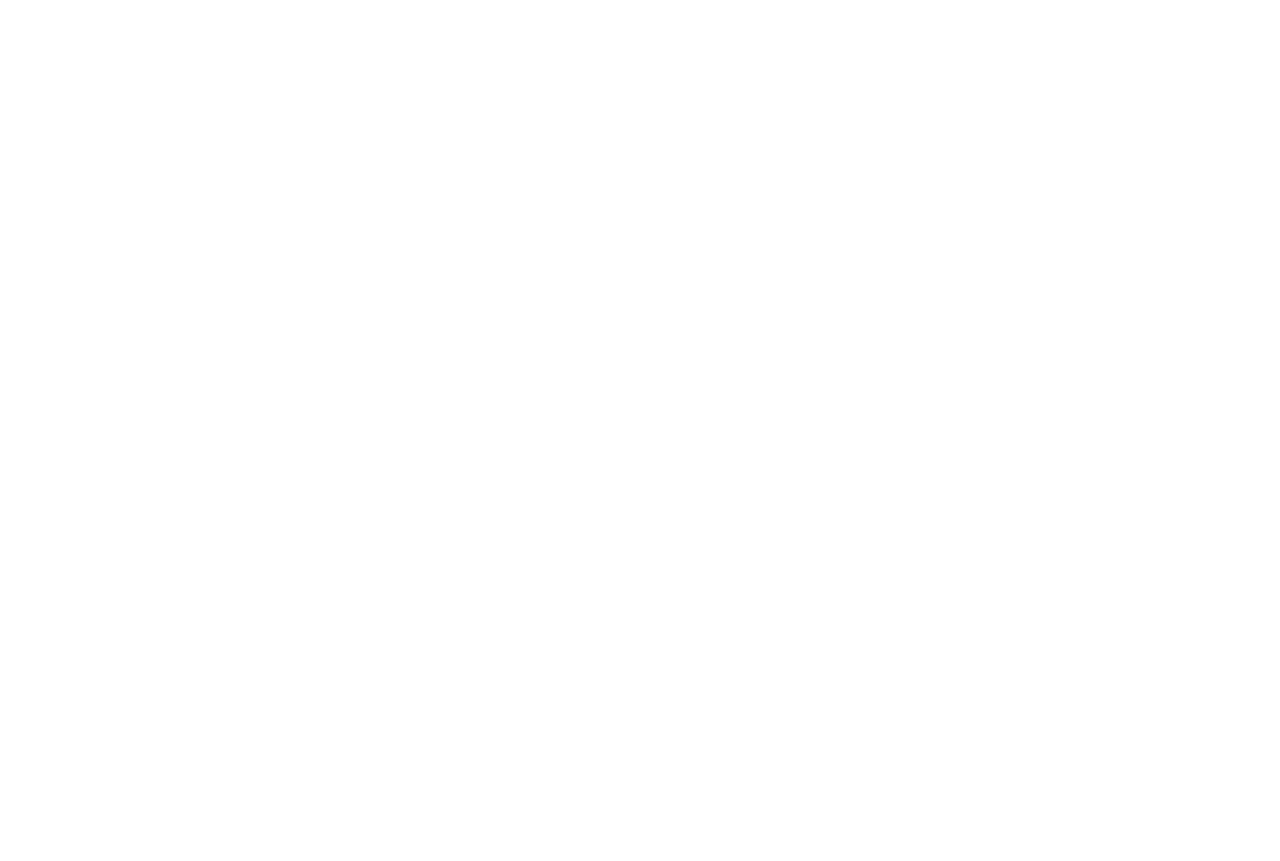
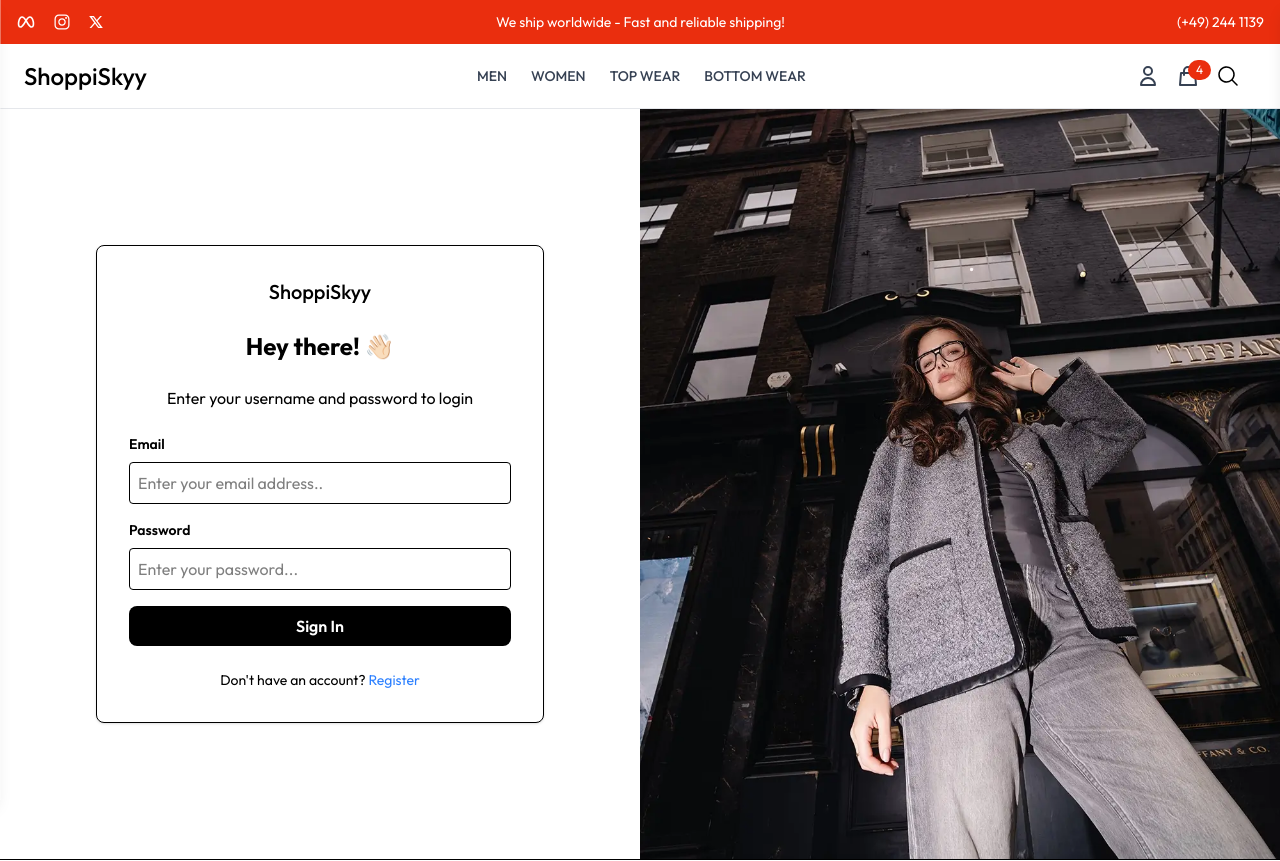
Before and after one commit to callmeskyy111/shoppiskyy-ecommerce, a React (Vite) app in the folder client/: page /login in a window 1280 px wide. Before the commit this address had no page. Shown: the top 861 px of the page. Before the commit the page ends 800 px from the top, so only its background shows below. Built offline with nearby package versions, Linux system fonts and the light colour scheme.

Commit message:
Add Loogin Page  ✔️

```diff
--- a/client/package.json
+++ b/client/package.json
@@ -11,6 +11,7 @@
   },
   "dependencies": {
     "@tailwindcss/vite": "^4.0.8",
+    "framer-motion": "^12.4.7",
     "react": "^19.0.0",
     "react-dom": "^19.0.0",
     "react-icons": "^5.5.0",
--- a/client/src/App.jsx
+++ b/client/src/App.jsx
@@ -3,6 +3,7 @@
 import UserLayout from "./components/Layout/UserLayout";
 import HomePage from "./pages/HomePage";
 import { Toaster } from "sonner";
+import LoginPage from "./pages/LoginPage";
 
 function App() {
   return (
@@ -13,6 +14,7 @@
         {/* USER LAYOUT */}
         <Route path="/" element={<UserLayout />}>
           <Route index element={<HomePage />} />
+          <Route path="login" element={<LoginPage/>}/>
         </Route>
         {/* ADMIN LAYOUT */}
         <Route></Route>
@@ -22,4 +24,3 @@
 }
 
 export default App;
-//todo: 03:01:00 ⏰
--- a/client/src/components/Layout/Hero.jsx
+++ b/client/src/components/Layout/Hero.jsx
@@ -1,4 +1,5 @@
 import React from "react";
+import { motion } from "framer-motion";
 import heroImg from "../../assets/shoppiskyy-hero.webp";
 import { Link } from "react-router-dom";
 
@@ -11,7 +12,15 @@
         className="w-full h-[400px] md:h-[600px] lg:h-[750px] object-cover"
       />
       <div className="absolute inset-0 bg-black/5 flex items-center justify-center">
-        <div className="text-center text-white p-6">
+        <motion.div
+          className="text-center text-white p-6"
+          initial={{ opacity: 0, y: 50 }}
+          animate={{ opacity: 1, y: 0 }}
+          transition={{
+            duration: 1.3, // Increase duration for a slower effect
+            //delay: 0.0, // Add delay before the animation starts
+            ease: [0.42, 0, 0.58, 1], // Custom cubic-bezier easing for a smooth effect
+          }}>
           <h1 className="text-4xl md:text-9xl font-bold tracking-tighter uppercase mb-4">
             Vacation <br /> Ready
           </h1>
@@ -20,9 +29,10 @@
           </p>
           <Link
             to="#"
-            className="bg-white text-gray-950 px-6 py-2 rounded-sm text-lg"
-          >Shop Now</Link>
-        </div>
+            className="bg-white text-gray-950 px-6 py-2 rounded-sm text-lg">
+            Shop Now
+          </Link>
+        </motion.div>
       </div>
     </section>
   );
--- a/client/src/components/Products/FeaturedCollections.jsx
+++ b/client/src/components/Products/FeaturedCollections.jsx
@@ -1,13 +1,24 @@
 import React from "react";
 import { Link } from "react-router-dom";
+import { motion } from "framer-motion";
 import featuredImg from "../../assets/featured.webp";
+
+const textVariants = {
+  hidden: { opacity: 0, y: 20 },
+  visible: { opacity: 1, y: 0 },
+};
 
 function FeaturedCollections() {
   return (
     <section className="py-16 px-4 lg:px-0">
       <div className="container mx-auto flex flex-col-reverse lg:flex-row items-center bg-green-50 rounded-3xl">
         {/* Left Content */}
-        <div className="lg:w-1/2 p-8 text-center lg:text-left">
+        <motion.div
+          className="lg:w-1/2 p-8 text-center lg:text-left"
+          initial="hidden"
+          animate="visible"
+          transition={{ duration: 0.8 }}
+          variants={textVariants}>
           <h2 className="text-lg font-semibold text-gray-700 mb-2">
             Comfort And Style
           </h2>
@@ -24,10 +35,14 @@
             className="bg-black text-white px-6 py-3 rounded-lg text-lg hover:bg-gray-800">
             Shop Now
           </Link>
-        </div>
+        </motion.div>
         {/* Right Content */}
         <div className="lg:w-1/2">
-          <img src={featuredImg} alt="Featured-Collection Img" className="w-full h-full object-cover lg:rounded-tr-3xl lg:rounded-br-3xl"/>
+          <img
+            src={featuredImg}
+            alt="Featured-Collection Img"
+            className="w-full h-full object-cover lg:rounded-tr-3xl lg:rounded-br-3xl"
+          />
         </div>
       </div>
     </section>
--- a/client/src/components/Products/FeaturesSection.jsx
+++ b/client/src/components/Products/FeaturesSection.jsx
@@ -1,13 +1,25 @@
 import React from "react";
 import { HiOutlineCreditCard, HiShoppingBag } from "react-icons/hi";
 import { HiArrowPath } from "react-icons/hi2";
+import { motion } from "framer-motion";
 
 const FeaturesSection = () => {
+  // Animation variants
+  const itemVariants = {
+    hidden: { opacity: 0, y: 20 },
+    visible: { opacity: 1, y: 0 },
+  };
+
   return (
     <section className="py-16 px-4 bg-white">
       <div className="container mx-auto grid grid-cols-1 md:grid-cols-3 gap-8 text-center">
         {/* Feature 1 */}
-        <div className="flex flex-col items-center">
+        <motion.div
+          className="flex flex-col items-center"
+          initial="hidden"
+          animate="visible"
+          variants={itemVariants}
+          transition={{ duration: 0.6, delay: 0.1 }}>
           <div className="p-4 rounded-full mb-4">
             <HiShoppingBag className="text-xl" />
           </div>
@@ -15,9 +27,14 @@
           <p className="text-gray-600 text-sm tracking-tighter">
             On all orders over $100.00
           </p>
-        </div>
+        </motion.div>
         {/* Feature 2 */}
-        <div className="flex flex-col items-center">
+        <motion.div
+          className="flex flex-col items-center"
+          initial="hidden"
+          animate="visible"
+          variants={itemVariants}
+          transition={{ duration: 0.6, delay: 0.3 }}>
           <div className="p-4 rounded-full mb-4">
             <HiArrowPath className="text-xl" />
           </div>
@@ -25,9 +42,14 @@
           <p className="text-gray-600 text-sm tracking-tighter">
             Money back guarantee.
           </p>
-        </div>
+        </motion.div>
         {/* Feature 3 */}
-        <div className="flex flex-col items-center">
+        <motion.div
+          className="flex flex-col items-center"
+          initial="hidden"
+          animate="visible"
+          variants={itemVariants}
+          transition={{ duration: 0.6, delay: 0.5 }}>
           <div className="p-4 rounded-full mb-4">
             <HiOutlineCreditCard className="text-xl" />
           </div>
@@ -35,7 +57,7 @@
           <p className="text-gray-600 text-sm tracking-tighter">
             100% secured checkout process
           </p>
-        </div>
+        </motion.div>
       </div>
     </section>
   );
--- a/client/src/components/Products/GenderCollection.jsx
+++ b/client/src/components/Products/GenderCollection.jsx
@@ -1,20 +1,32 @@
 import React from "react";
+import { motion } from "framer-motion";
 import mensCollectionImg from "../../assets/mens-collection.webp";
 import womensCollectionImg from "../../assets/womens-collection.webp";
 import { Link } from "react-router-dom";
 
 function GenderCollection() {
+  const variants = {
+    hidden: { opacity: 0, y: 50 },
+    visible: { opacity: 1, y: 0 },
+  };
+
   return (
     <section className="py-16 px-4 lg:px-0">
       <div className="container mx-auto flex flex-col md:flex-row gap-8">
         {/* WOMEN'S COLLECTION */}
-        <div className="relative flex-1">
-          <img
+        <div className="relative flex-1 overflow-hidden">
+          <motion.img
+            whileHover={{ scale: 1.1 }} // Adjust the scale value as needed
+            transition={{ duration: 1.0 }}
             src={womensCollectionImg}
             alt="women's-collection"
             className="w-full h-[700px] object-cover"
+            initial="hidden"
+            animate="visible"
+            variants={variants}
+            //transition={{ duration: 1.5, ease: "easeOut" }}
           />
-          <div className="absolute bottom-8 left-8 bg-white bg-opacity/90 p-4">
+          <div className="absolute bottom-8 left-8 bg-white bg-opacity-90 p-4">
             <h2 className="text-2xl font-bold text-gray-900 mb-3">
               Women's Collection
             </h2>
@@ -26,13 +38,19 @@
           </div>
         </div>
         {/* MEN'S COLLECTION */}
-        <div className="relative flex-1">
-          <img
+        <div className="relative flex-1 overflow-hidden">
+          <motion.img
+            whileHover={{ scale: 1.1 }} // Adjust the scale value as needed
+            transition={{ duration: 1.0 }} // Adjust the duration as needed
             src={mensCollectionImg}
             alt="men's-collection"
             className="w-full h-[700px] object-cover"
+            initial="hidden"
+            animate="visible"
+            variants={variants}
+            //transition={{ duration: 1.5, ease: "easeOut" }}
           />
-          <div className="absolute bottom-8 left-8 bg-white bg-opacity/90 p-4">
+          <div className="absolute bottom-8 left-8 bg-white bg-opacity-90 p-4">
             <h2 className="text-2xl font-bold text-gray-900 mb-3">
               Men's Collection
             </h2>
--- /dev/null
+++ b/client/src/pages/LoginPage.jsx
@@ -0,0 +1,80 @@
+import React, { useState } from "react";
+import { Link } from "react-router-dom";
+import { motion } from "framer-motion";
+import LoginImg from "../assets/login.webp";
+
+function LoginPage() {
+  const [email, setEmail] = useState("");
+  const [password, setPassword] = useState("");
+
+  return (
+    <div className="flex">
+      <div className="w-full md:w-1/2 flex flex-col justify-center items-center p-8 md:p-12">
+        <motion.form
+          initial={{ opacity: 0, y: -50 }}
+          animate={{ opacity: 1, y: 0 }}
+          transition={{ duration: 1.0 }}
+          className="w-full max-w-md bg-white p-8 rounded-lg border shadow-sm">
+          <div className="flex justify-center mb-6">
+            <h2 className="text-xl font-medium">ShoppiSkyy</h2>
+          </div>
+          <h2 className="text-2xl font-bold text-center mb-6">Hey there! 👋🏻</h2>
+          <p className="text-center mb-6">
+            Enter your username and password to login
+          </p>
+          <div className="mb-4">
+            <label className="block text-sm font-semibold mb-2">Email</label>
+            <motion.input
+              whileFocus={{ scale: 1.05, borderColor: "#000" }}
+              transition={{ duration: 0.3 }}
+              type="email"
+              value={email}
+              onChange={(evt) => setEmail(evt.target.value)}
+              className="w-full p-2 border rounded"
+              placeholder="Enter your email address.."
+            />
+          </div>
+          <div className="mb-4">
+            <label className="block text-sm font-semibold mb-2">Password</label>
+            <motion.input
+              whileFocus={{ scale: 1.05, borderColor: "#000" }}
+              transition={{ duration: 0.3 }}
+              className="w-full p-2 border rounded"
+              placeholder="Enter your password..."
+              type="password"
+              value={password}
+              onChange={(evt) => setPassword(evt.target.value)}
+            />
+          </div>
+          <button
+            type="submit"
+            className="w-full bg-black text-white p-2 rounded-lg font-semibold hover:bg-gray-800 transition hover:cursor-pointer">
+            Sign In
+          </button>
+          <p className="mt-6 text-center text-sm">
+            Don't have an account?{" "}
+            <Link to="/register" className="text-blue-500 hover:underline">
+              Register
+            </Link>
+          </p>
+        </motion.form>
+      </div>
+      <div className="hidden md:block w-1/2 bg-gray-800">
+        <div className="h-full flex flex-col justify-center items-center overflow-hidden">
+          <motion.img
+            whileHover={{ scale: 1.05 }} // Adjust the scale value as needed
+            transition={{ duration: 0.5 }} // Adjust the duration as needed
+            src={LoginImg}
+            alt="Login-Image"
+            initial={{ opacity: 0 }}
+            animate={{ opacity: 1 }}
+            // transition={{ duration: 1 }}
+            className="h-[750px] w-full object-cover"
+          />
+        </div>
+      </div>
+    </div>
+  );
+}
+
+export default LoginPage;
```
Also changed, not shown: 1 other file (tests, documents, lock files or other folders).
